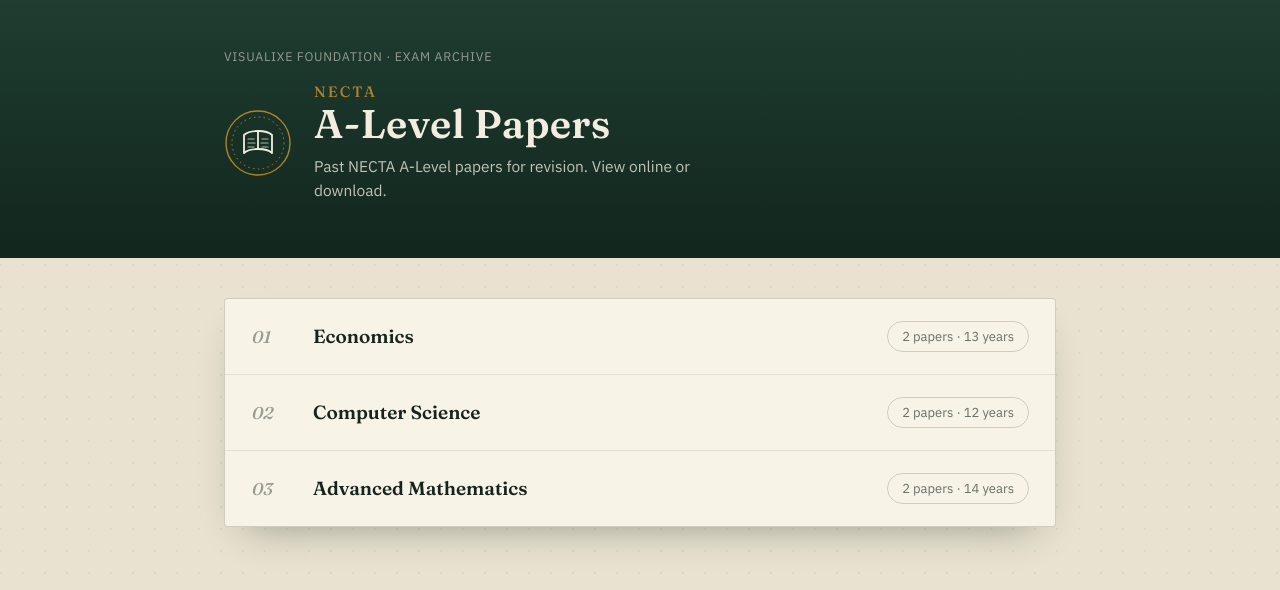
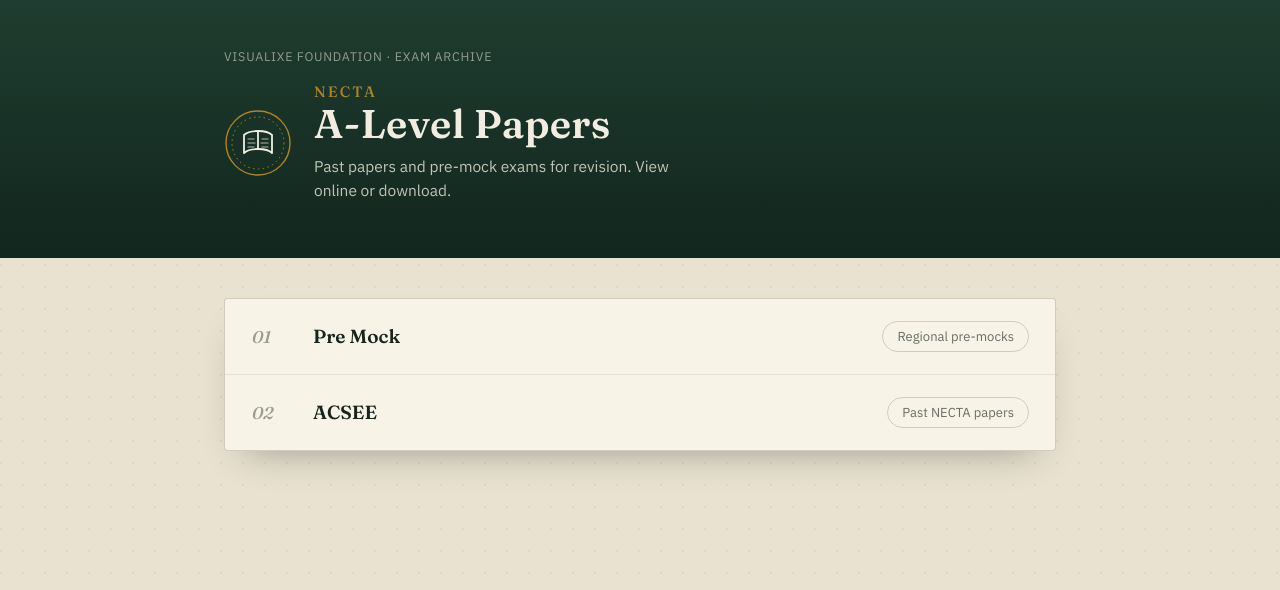
Before and after one commit to visualixefoundation/necta-exams, a Next.js app: page / in a window 1280 px wide. Shown: the top 590 px of the page. Built offline with nearby package versions, Linux system fonts and the light colour scheme.

Commit message:
Home page: Pre Mock and ACSEE entry points

```diff
--- a/app/page.js
+++ b/app/page.js
@@ -1,6 +1,5 @@
 import Link from "next/link";
 import Seal from "../components/Seal";
-import { categories, getSubjectsByCategory } from "../lib/subjects";
 
 export default function HomePage() {
   return (
@@ -16,7 +15,8 @@
                 <span className="title-main">A-Level Papers</span>
               </h1>
               <p className="masthead-lead">
-                Past NECTA A-Level papers for revision. View online or download.
+                Past papers and pre-mock exams for revision. View online or
+                download.
               </p>
             </div>
           </div>
@@ -26,29 +26,20 @@
       <main className="wrap">
         <section className="register">
           <div className="ledger">
-            {categories.map((cat, i) => {
-              const items = getSubjectsByCategory(cat.id);
-              const totalYears = items.reduce(
-                (sum, s) => sum + s.years.length,
-                0
-              );
-              const entry = String(i + 1).padStart(2, "0");
-              return (
-                <Link
-                  key={cat.id}
-                  href={`/${cat.id}`}
-                  className="ledger-row"
-                >
-                  <span className="ledger-num">{entry}</span>
-                  <span>
-                    <p className="ledger-name">{cat.name}</p>
-                  </span>
-                  <span className="ledger-count">
-                    {items.length} papers · {totalYears} years
-                  </span>
-                </Link>
-              );
-            })}
+            <Link href="/pre-mock" className="ledger-row">
+              <span className="ledger-num">01</span>
+              <span>
+                <p className="ledger-name">Pre Mock</p>
+              </span>
+              <span className="ledger-count">Regional pre-mocks</span>
+            </Link>
+            <Link href="/acsee" className="ledger-row">
+              <span className="ledger-num">02</span>
+              <span>
+                <p className="ledger-name">ACSEE</p>
+              </span>
+              <span className="ledger-count">Past NECTA papers</span>
+            </Link>
           </div>
         </section>
       </main>
```
